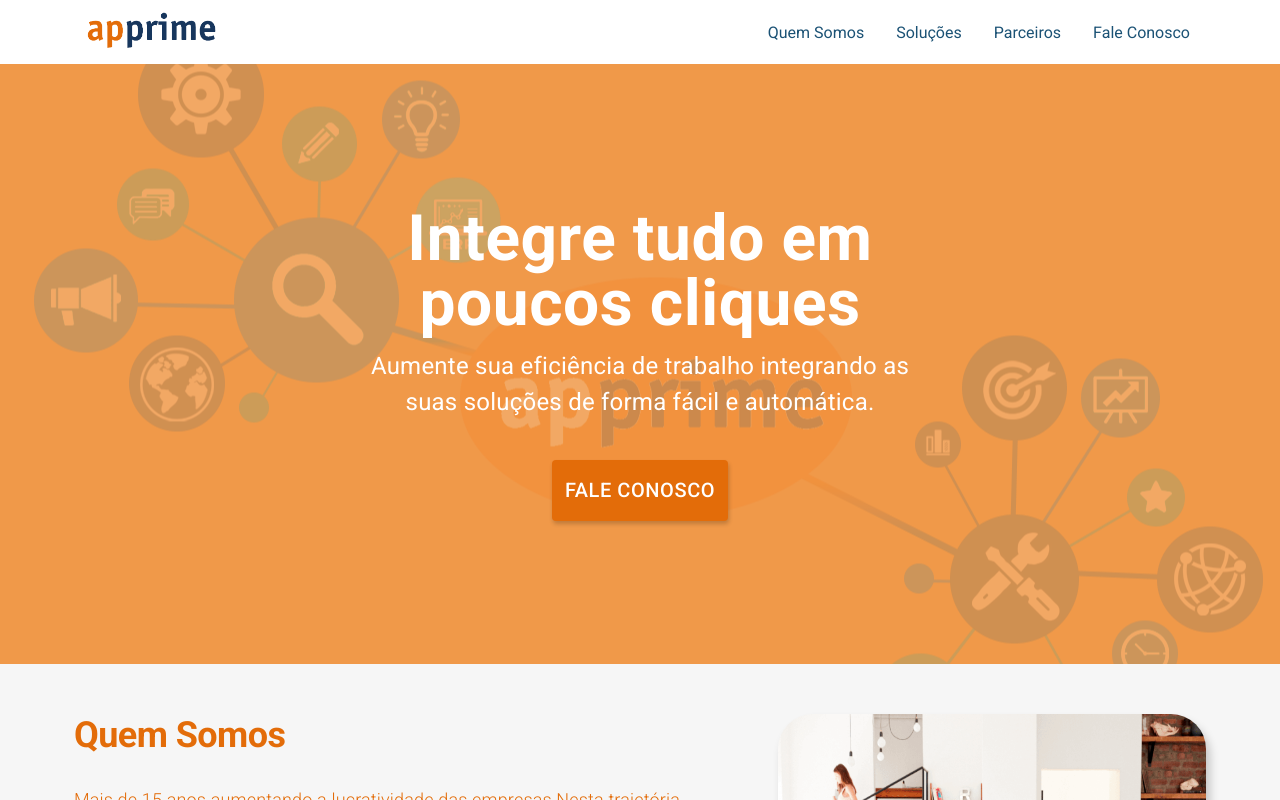
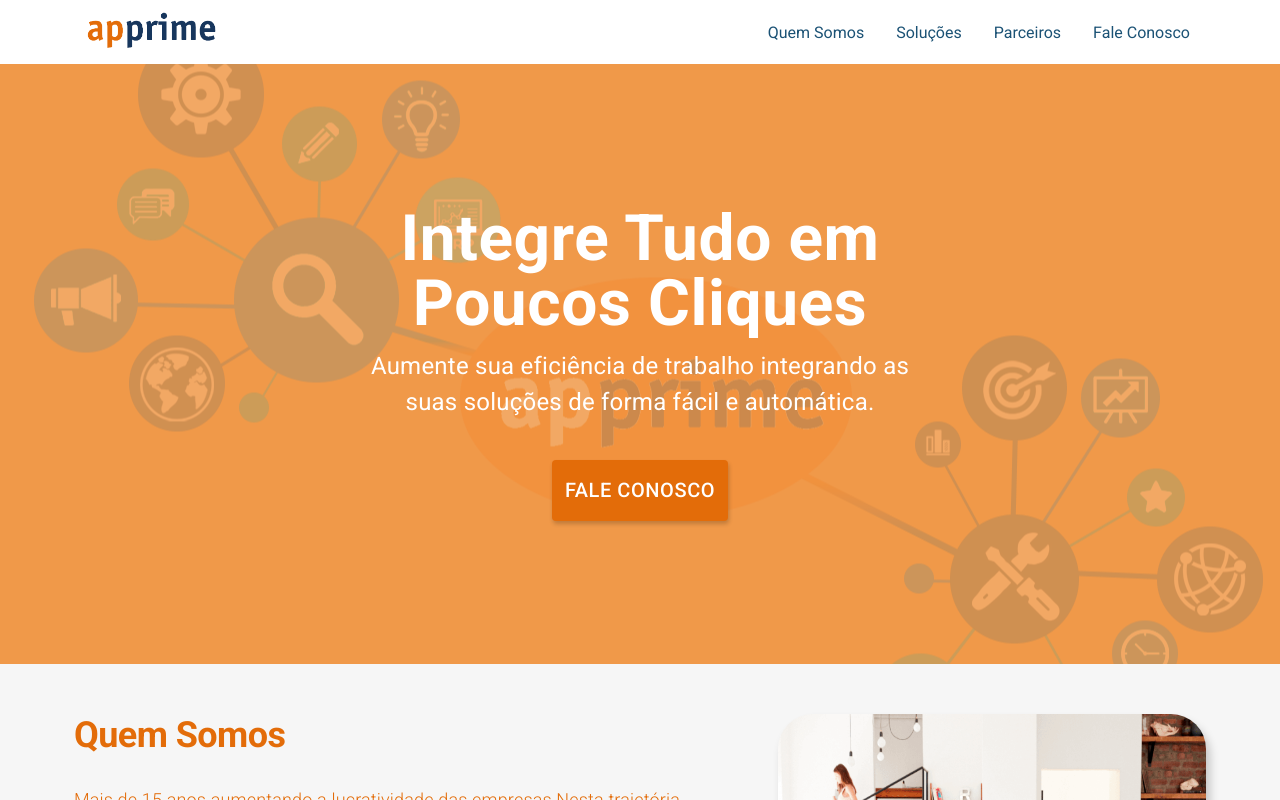
Before and after one commit to El-Raptor/apprime, a React (Create React App) app: page / in a window 1280 px wide. Shown: the top 800 px of the page. Built offline with nearby package versions, Linux system fonts and the light colour scheme.

Commit message:
Refatorando seção hero container

```diff
--- /dev/null
+++ b/src/components/HeroContainer/index.jsx
@@ -0,0 +1,28 @@
+import React from "react";
+import { Typography, Button } from "@material-ui/core";
+import { Link } from "react-router-dom";
+import { HeroBg, Container, HeroContent } from "./styles";
+
+const HeroContainer = () => {
+  return (
+    <Container>
+      <HeroBg></HeroBg>
+      <HeroContent>
+        <Typography className="hero-container-slogan">
+          Integre Tudo em Poucos Cliques
+        </Typography>
+        <Typography className="hero-container-descr">
+          Aumente sua eficiência de trabalho integrando as suas soluções de
+          forma fácil e automática.
+        </Typography>
+        <Link to="/contact">
+          <Button variant="contained" color="primary">
+            Fale Conosco
+          </Button>
+        </Link>
+      </HeroContent>
+    </Container>
+  );
+};
+
+export default HeroContainer;
--- /dev/null
+++ b/src/components/HeroContainer/styles.js
@@ -0,0 +1,100 @@
+import styled from 'styled-components';
+
+export const Container = styled.section`
+    position: relative;
+    z-index: 1;
+    width: 100%;
+    height: 600px;
+    background-color: #F09949;
+    display: flex;
+    flex-direction: column;
+    justify-content: center;
+
+    @media screen and (max-width: 1010px) {
+        height: 400px;
+    }
+`;
+
+export const HeroBg = styled.div`
+    position: absolute;
+    z-index: -1;
+    top: 0;
+    bottom: 0;
+    left: 0;
+    right: 0;
+    width: 100%;
+    height: 100%;
+    background: url('images/apprime-integration.png') center;
+    background-size: cover;
+    opacity: .15;
+`;
+
+export const HeroContent = styled.div`
+    display: flex;
+    flex-direction: column;
+    align-items: center;
+    padding: 0 35em 0 35em;
+
+    > p {
+        color: white;
+        text-align: center;
+
+        &.hero-container-slogan {
+            font-size: 6.4rem;
+            line-height: 6.489rem;
+            font-weight: bold;
+        }
+
+        &.hero-container-descr {
+            margin-top: .5em;
+            font-size: 2.4rem;
+        }
+    }
+
+    > a {
+        text-decoration: none;
+        > button {
+            margin-top: 2em;
+            width: fit-content;
+            padding: .65em;
+            font-size: 2rem;
+            box-shadow: 1px 3px 4px 0px rgba(0,0,0,0.2);
+            transition: 0.3s;
+
+            &:hover {
+                transform: translateY(-2px);
+            }
+
+        }
+    }
+
+    @media screen and (max-width: 1193px) {
+        padding: 0 25em;
+    }
+    @media screen and (max-width: 1010px) {
+        p {
+            &.hero-container-slogan {
+                font-size: 4.8rem;
+                line-height: 4.889rem;
+            }
+
+            &.hero-container-descr {
+                font-size: 1.8rem;
+            }
+        }
+    }
+    @media screen and (max-width: 420px) {
+        p {
+            &.hero-container-slogan {
+                font-size: 3.2rem;
+                line-height: 3.289rem;
+            }
+        }
+    }
+    @media screen and (max-width: 900px) {
+        padding: 0 10rem;
+    }
+    @media screen and (max-width: 740px) {
+        padding: 1.5rem;
+    }
+`;
--- a/src/components/pages/Contact/styles.js
+++ b/src/components/pages/Contact/styles.js
@@ -27,9 +27,10 @@ export const CloseIcon = styled(FaTimes)`
 export const StyledForm = styled.div`
     display: flex;
     flex-direction: column;
+    justify-content: center;
     align-items: center;
     background-color: #F09949;
-    //height: calc(100vh - 185px - 64px);
+    height: 100vh;
 
     form {
         width: ${formWidth};
--- a/src/components/pages/Home/Home.jsx
+++ b/src/components/pages/Home/Home.jsx
@@ -1,12 +1,9 @@
 import React from "react";
-import { Typography, Button } from "@material-ui/core";
+import { Typography } from "@material-ui/core";
 import {
-  HeroContainer,
   AboutContainer,
   SolutionsContainer,
   PartnersContainer,
-  HeroBg,
-  HeroContent,
   AboutWrapper,
   ImgWrapper,
   HeroBg2,
@@ -16,7 +13,7 @@ import {
   PartnersWrapper,
   PartnersLogo,
 } from "./styles";
-import { Link } from "react-router-dom";
+import HeroContainer from "../../HeroContainer";
 import aboutImage from "../../../assets/images/about-image.png";
 import erp from "../../../assets/images/erp.png";
 import crm from "../../../assets/images/crm.png";
@@ -34,23 +31,7 @@ import stark from "../../../assets/images/stark.png";
 const Home = () => {
   return (
     <>
-      <HeroContainer>
-        <HeroBg></HeroBg>
-        <HeroContent>
-          <Typography className="hero-container-slogan">
-            Integre tudo em poucos cliques
-          </Typography>
-          <Typography className="hero-container-descr">
-            Aumente sua eficiência de trabalho integrando as suas soluções de
-            forma fácil e automática.
-          </Typography>
-          <Link to="/contact">
-            <Button variant="contained" color="primary">
-              Fale Conosco
-            </Button>
-          </Link>
-        </HeroContent>
-      </HeroContainer>
+      <HeroContainer></HeroContainer>
       <AboutContainer id="about">
         <AboutWrapper>
           <Typography color="primary" variant="h1">
--- a/src/components/pages/Home/styles.js
+++ b/src/components/pages/Home/styles.js
@@ -156,7 +156,7 @@ export const AboutWrapper = styled.div`
     }
 
     @media screen and (max-width: 600px) {
-       p { text-align: justify; }
+       p { text-align: left; }
     }
 
 `;
@@ -229,7 +229,7 @@ export const SolutionsContent = styled.div`
     @media screen and (max-width: 1040px) { padding: 5rem 15rem; }
     @media screen and (max-width: 860px) { padding: 5rem 5rem; }
     @media screen and (max-width: 600px) {
-        > p { text-align: justify; }
+        > p { text-align: left; }
     }
     @media screen and (max-width: 500px) {
         > p { font-size: 1.8rem; }
```
